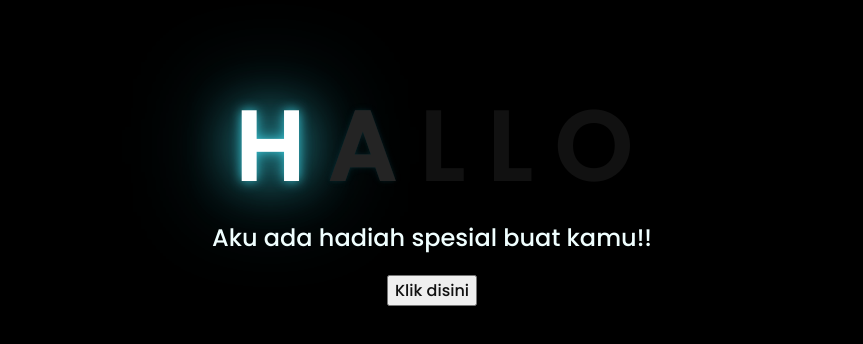
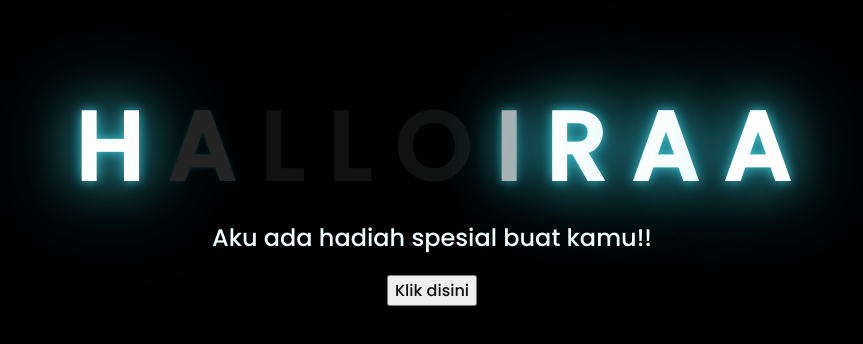
Before and after one commit to Bagus2650/haloo-ira, a plain HTML site: page index.html in a window 1280 px wide. Shown: the part 218-562 px from the top of the page, without its empty margins (216-1079 px from the left). Drawn offline with Linux system fonts and the light colour scheme.

Commit message:
Update index.html

```diff
--- a/index.html
+++ b/index.html
@@ -16,6 +16,10 @@
         <span>L</span>
         <span>L</span>
         <span>O</span>
+        <span>I</span>
+        <span>R</span>
+        <span>A</span>
+        <span>A</span>
     </div>
     <div class="description">
         <span>Aku ada hadiah spesial buat kamu!!</span>
```
